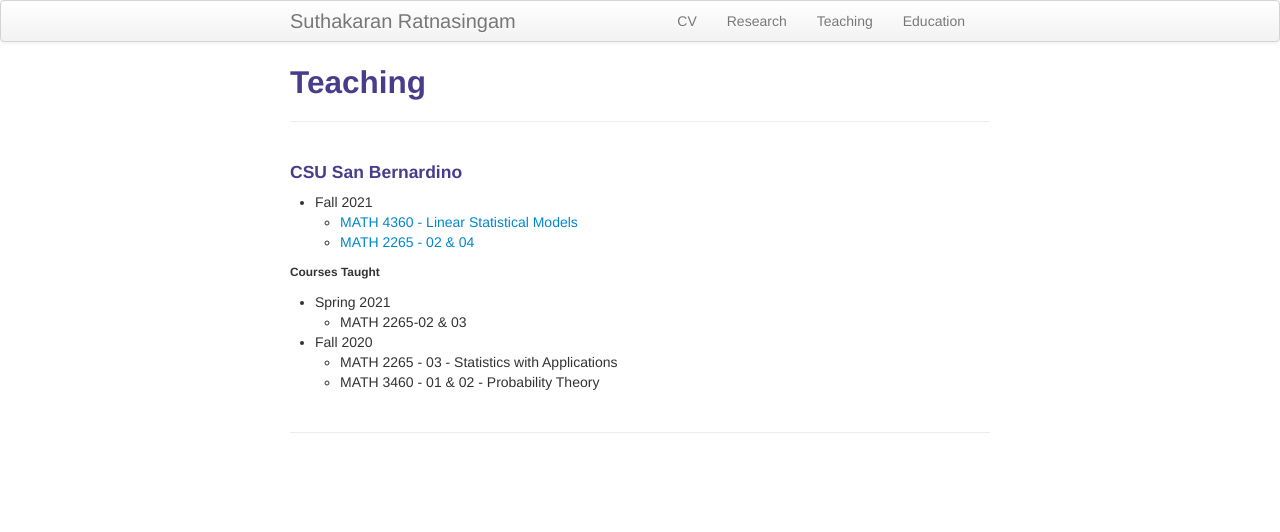
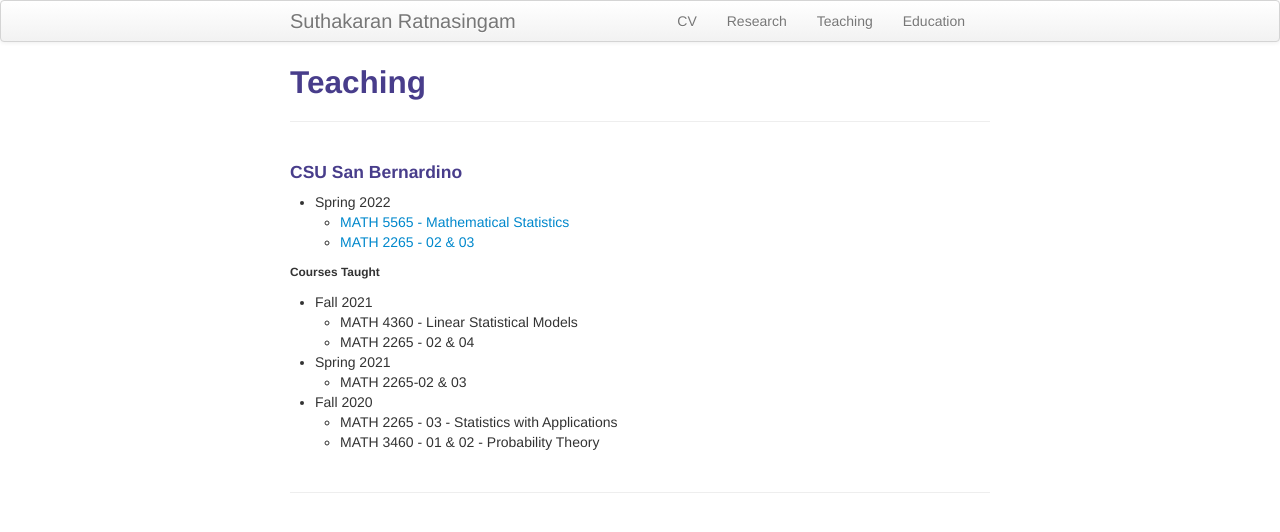
Before and after one commit to suthakaranr/suthakaranr.github.io, a Jekyll site: the page built from pages/Teaching.md, in a window 1280 px wide. Shown: the top 532 px of the page. Built offline with Jekyll 4.4.1, drawn with Linux system fonts in a browser that asks for light colours.

Commit message:
Update Teaching.md

```diff
--- a/pages/Teaching.md
+++ b/pages/Teaching.md
@@ -4,11 +4,14 @@ title: Teaching
 description: Suthakaran's teaching portfolio
 ---
 #### CSU San Bernardino
-* Fall 2021
-   * <a style="text-decoration:none" href="../pages/LinStatModProj.html" target="_blank" rel="noopener noreferrer">MATH 4360 - Linear Statistical Models</a>
-   * <a style="text-decoration:none" href="../pages/StatApp.html" target="_blank" rel="noopener noreferrer">MATH 2265 - 02 & 04</a>
+* Spring 2022
+   * <a style="text-decoration:none" href="../pages/LinStatModProj.html" target="_blank" rel="noopener noreferrer">MATH 5565 - Mathematical Statistics</a>
+   * <a style="text-decoration:none" href="../pages/StatApp.html" target="_blank" rel="noopener noreferrer">MATH 2265 - 02 & 03</a>
 
 ###### Courses Taught
+* Fall 2021
+   * MATH 4360 - Linear Statistical Models
+   * MATH 2265 - 02 & 04
 
 * Spring 2021
    * MATH 2265-02 & 03
```
